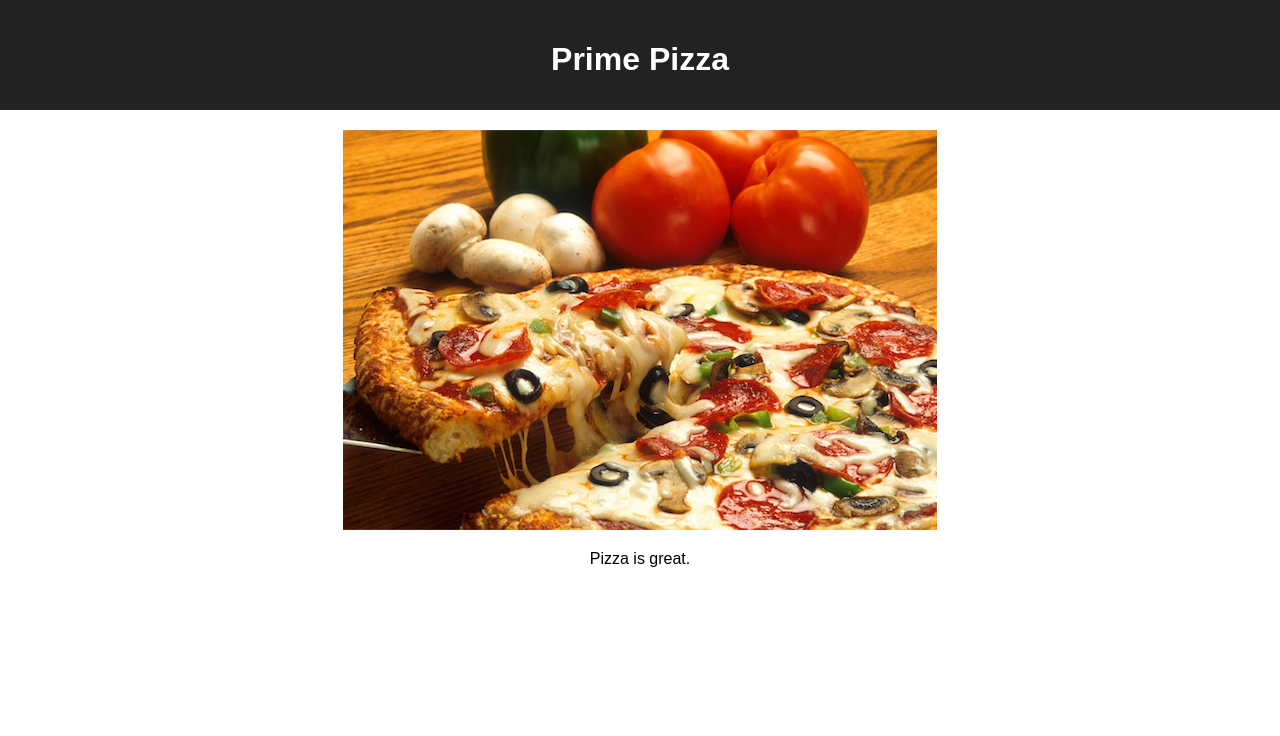
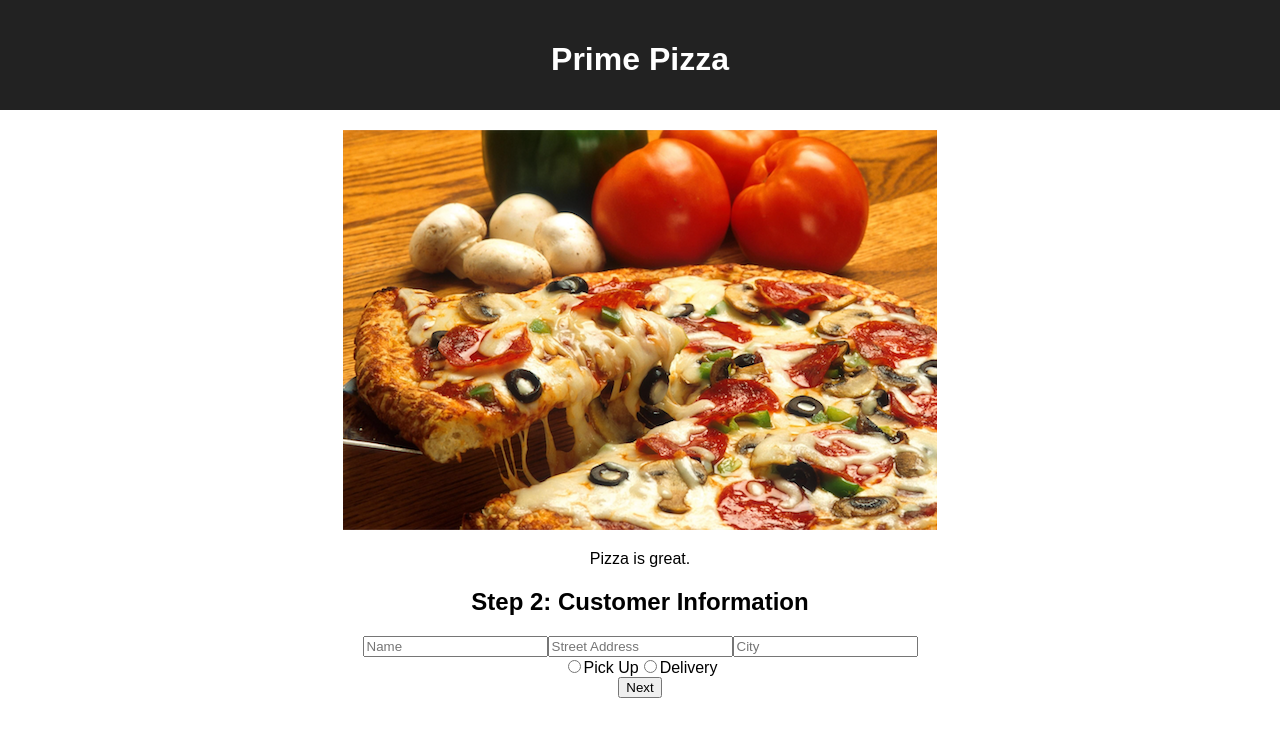
Before and after one commit to Veeesop/redux-pizza-parlor, a React (Create React App) app: page / in a window 1280 px wide. Shown: the top 736 px of the page. Built offline with nearby package versions, Linux system fonts and the light colour scheme; no server answers.

Commit message:
got inputs and such

```diff
--- a/src/components/App/App.jsx
+++ b/src/components/App/App.jsx
@@ -3,6 +3,7 @@ import axios from 'axios';
 import './App.css';
 import { useEffect } from 'react';
 import { useDispatch } from 'react-redux';
+import CustomerForm from '../CustomerForm/CustomerForm'
 
 function App() {
   const dispatch = useDispatch();
@@ -33,7 +34,7 @@ const fetchPizzas = () => {
 
       <img src='images/pizza_photo.png' />
       <p>Pizza is great.</p>
-
+      <CustomerForm />
     </div>
   );
 }
--- a/src/components/CustomerForm/CustomerForm.jsx
+++ b/src/components/CustomerForm/CustomerForm.jsx
@@ -1,15 +1,56 @@
+import { useDispatch } from "react-redux"
+import { useState } from "react"
+
+
+
 
 const CustomerForm = () => {
+    //local state for form
+    const [name, setName] = useState('')
+    const [streetAddress, setStreetAddress] = useState('')
+    const [city, setCity] = useState('')
+    const [type, setType] = useState('')
+
+
+    const dispatch = useDispatch()
+    const handleSubmit = (evt) => {
+        const customerInfo = {
+            name: name,
+            streetAddress: streetAddress,
+            city: city,
+            type: type
+        }
+
+
+        evt.preventDefault()
+        dispatch({
+            type: "SET_CUSTOMER_INFO",
+            payload: customerInfo
+        })
+
+
+    }
+
     return (
         <>
             <h2>Step 2: Customer Information</h2>
-            <form >
-                <input type="text" name="" id="name" placeholder="Name"/>
-                <input type="text" name="" id="streetAddress" placeholder="Street Address"/>
-                <input type="text" name="" id="city" placeholder="City" />
-                <input type="radio" name="" id="pickup" value='pickup' />
-                <input type="radio" name="" id="delivery" value="delivery"/>
+            <form onSubmit={handleSubmit}>
+                <div>
+                    <input type="text" name="" id="name" placeholder="Name" onChange={evt => {setName(evt.target.value)}}/>
+                    <input type="text" name="" id="streetAddress" placeholder="Street Address" onChange={evt => {setStreetAddress(evt.target.value)}}/>
+                    <input type="text" name="" id="city" placeholder="City" onChange={evt => {setCity(evt.target.value)}}/>
+                </div>
+                <div>
+                    <input type="radio" name="type" id="pickup" value='pickup' checked={type === 'pickup'} onChange={evt => {setType(evt.target.value)}}/>
+                    <label htmlFor="pickup">Pick Up</label>
+                    <input type="radio" name="type" id="delivery" value="delivery" checked={type === 'delivery'} onChange={evt => {setType(evt.target.value)}}/>
+                    <label htmlFor="delivery">Delivery</label>
+                </div>
+                <button type="submit">Next</button>
             </form>
         </>
     )
+
 }
+
+export default CustomerForm
```
